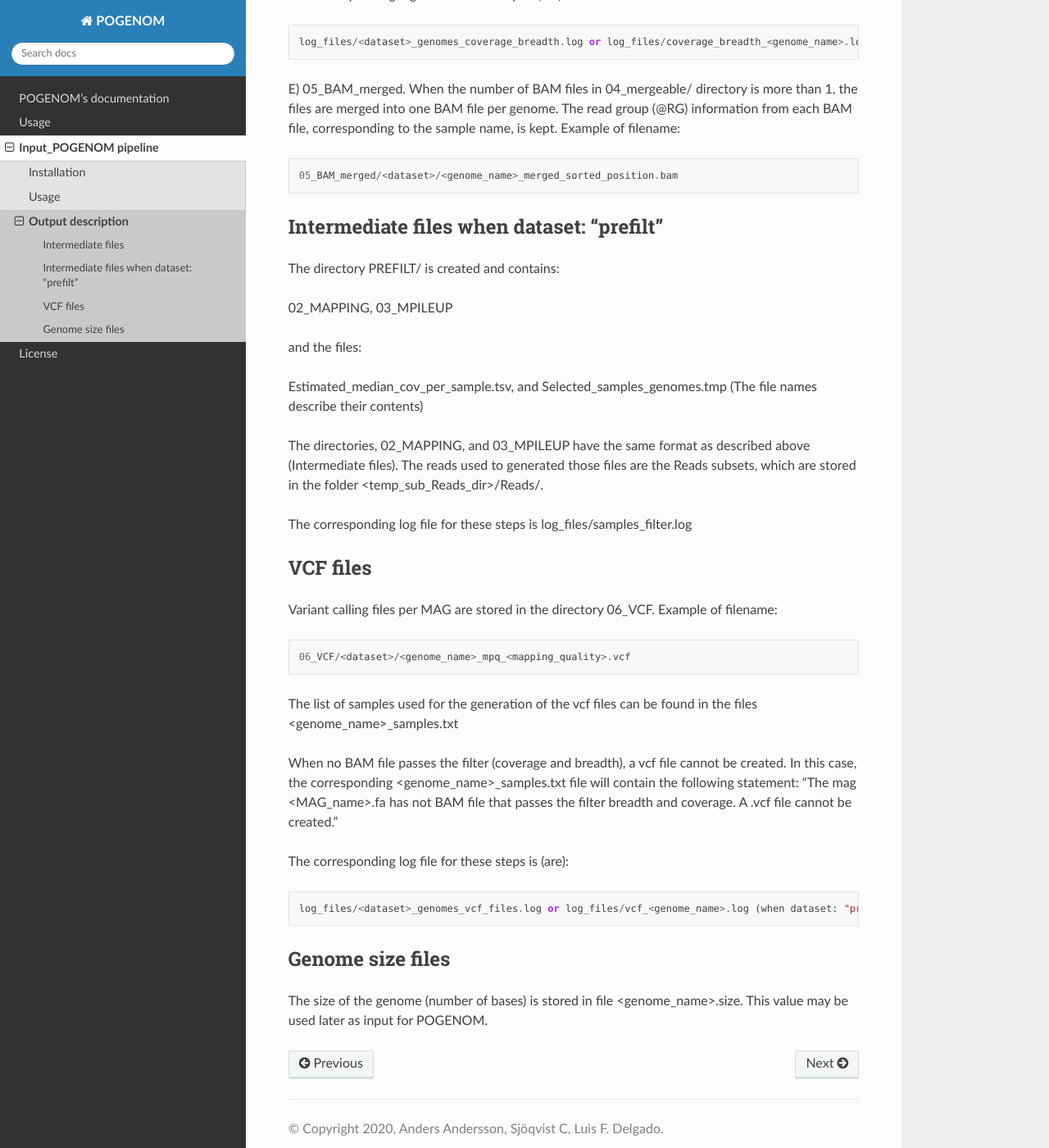
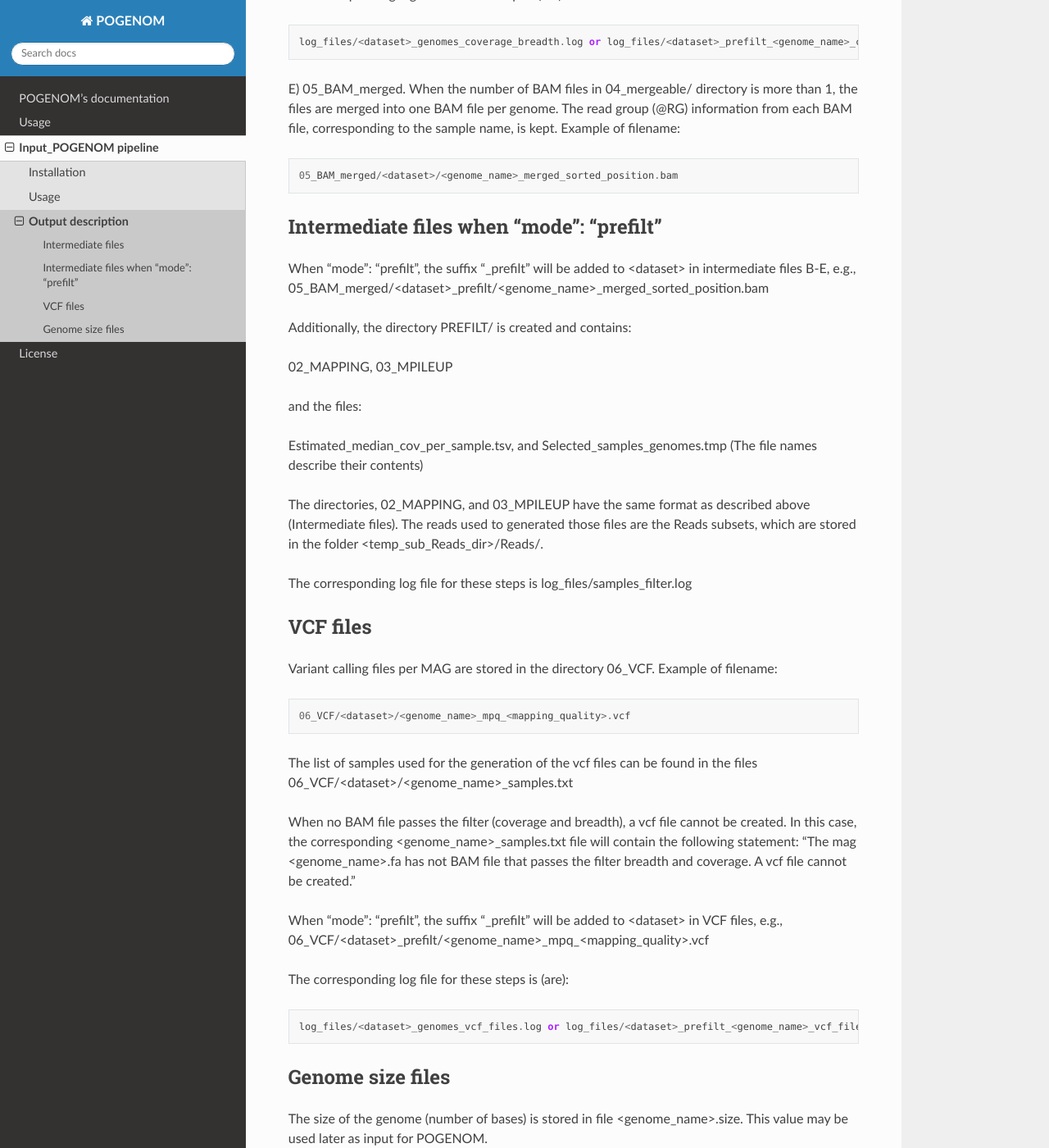
Before and after one commit to EnvGen/POGENOM, a Sphinx documentation site: the page built from docs/source/Output_description.rst, in a window 1280 px wide and 1400 px high, scrolled down 770 px. Shown: the whole window at 82% size. Built offline with Sphinx 7.4.7 and the Read the Docs theme 2.0.0, drawn with Linux system fonts in a browser that asks for light colours.

Commit message:
Update Output_description.rst

```diff
--- a/docs/source/Output_description.rst
+++ b/docs/source/Output_description.rst
@@ -28,7 +28,7 @@ Example of filename::
 
 The corresponding log file for these steps is(are)::
 
-    log_files/<dataset>_genomes_coverage_breadth.log or log_files/coverage_breadth_<genome_name>.log (when dataset: "prefilt")
+    log_files/<dataset>_genomes_coverage_breadth.log or log_files/<dataset>_prefilt_<genome_name>_coverage_breadth.log (when "mode": "prefilt")
 
 E) 05_BAM_merged.
 When the number of BAM files in 04_mergeable/ directory is more than 1, the files are merged into one BAM file per genome. The read group (@RG) information from each BAM file, corresponding to the sample name, is kept.
@@ -36,11 +36,12 @@ Example of filename::
 
     05_BAM_merged/<dataset>/<genome_name>_merged_sorted_position.bam
 
-
-Intermediate files when dataset: "prefilt"
+Intermediate files when "mode": "prefilt"
 ^^^^^^^^^^^^^^^^^^^^^^^^^^^^^^^^^^^^^^^^^^
 
-The directory PREFILT/ is created and contains:
+When "mode": "prefilt", the suffix "_prefilt" will be added to <dataset> in intermediate files B-E, e.g., 05_BAM_merged/<dataset>_prefilt/<genome_name>_merged_sorted_position.bam
+
+Additionally, the directory PREFILT/ is created and contains:
 
 02_MAPPING, 03_MPILEUP
 
@@ -62,14 +63,17 @@ Example of filename::
 
     06_VCF/<dataset>/<genome_name>_mpq_<mapping_quality>.vcf
 
-The list of samples used for the generation of the vcf files can be found in the files <genome_name>_samples.txt
+The list of samples used for the generation of the vcf files can be found in the files 06_VCF/<dataset>/<genome_name>_samples.txt
 
 When no BAM file passes the filter (coverage and breadth), a vcf file cannot be created. In this case, the corresponding <genome_name>_samples.txt file will contain the following statement:
-"The mag <MAG_name>.fa has not BAM file that passes the filter breadth and coverage. A .vcf file cannot be created."
+"The mag <genome_name>.fa has not BAM file that passes the filter breadth and coverage. A vcf file cannot be created."
+
+When "mode": "prefilt", the suffix "_prefilt" will be added to <dataset> in VCF files, e.g.,
+06_VCF/<dataset>_prefilt/<genome_name>_mpq_<mapping_quality>.vcf
 
 The corresponding log file for these steps is (are)::
 
-    log_files/<dataset>_genomes_vcf_files.log or log_files/vcf_<genome_name>.log (when dataset: "prefilt")
+    log_files/<dataset>_genomes_vcf_files.log or log_files/<dataset>_prefilt_<genome_name>_vcf_files.log (when "mode": "prefilt")
 
 Genome size files
 ^^^^^^^^^^^^^^
```
